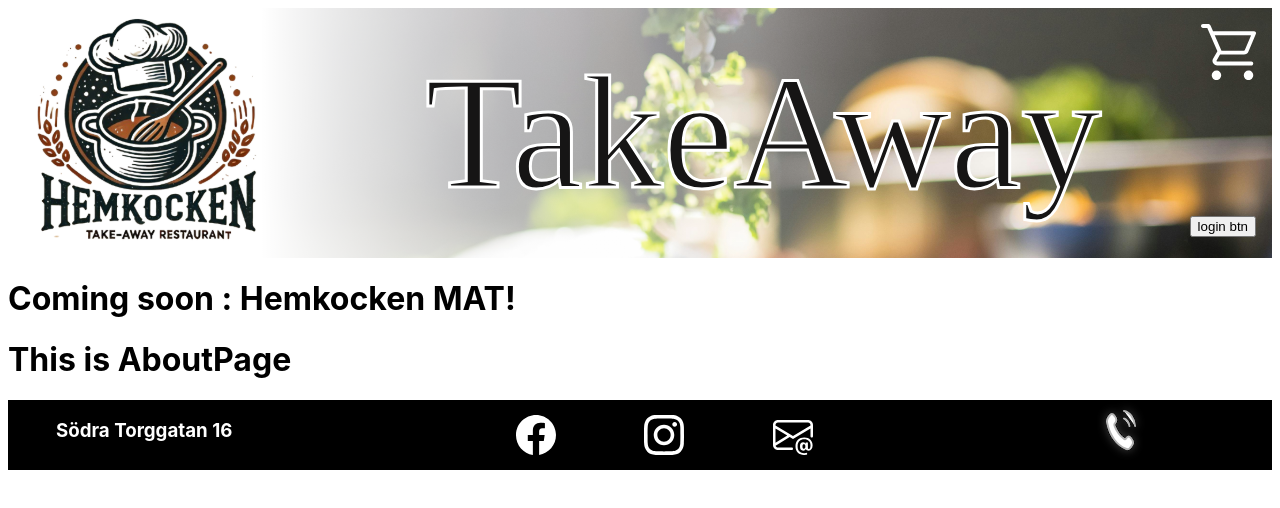
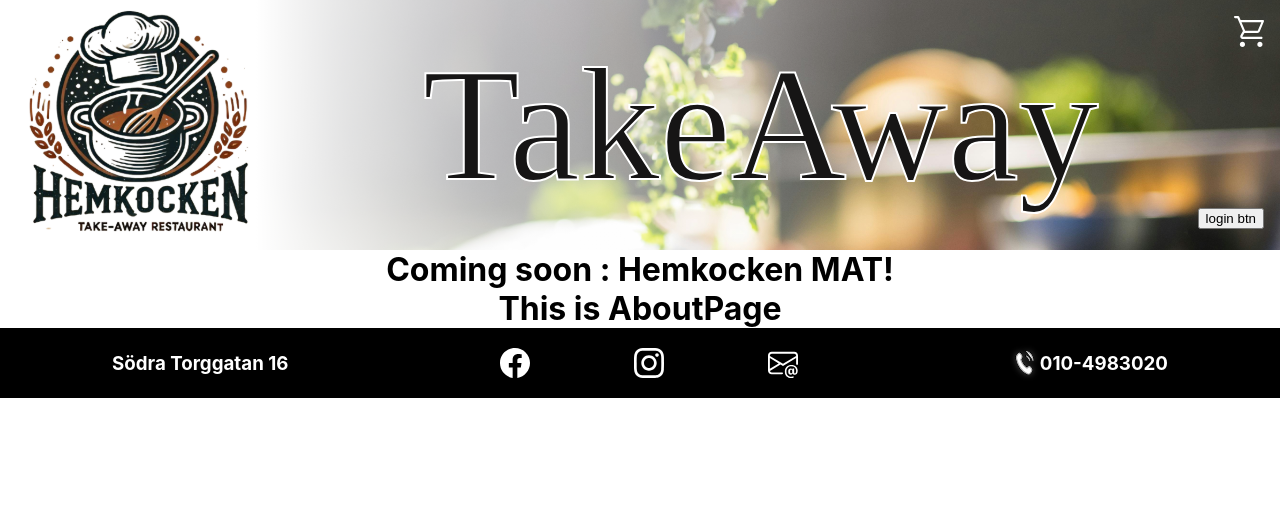
Before and after one commit to Lennstorm/bionicFullstack, a React (Vite) app in the folder bionicFrontend/: page /about in a window 1280 px wide. Shown: the top 508 px of the page. Built offline with nearby package versions, Linux system fonts and the light colour scheme; a web font is replaced by a local one.

Commit message:
changes to css for header and footer also changed and linked App.css correctly

```diff
--- a/bionicFrontend/src/App.css
+++ b/bionicFrontend/src/App.css
@@ -1,6 +1,5 @@
-#root {
+* {
   max-width: 1440px;
   margin: 0 auto;
-  padding: 2rem;
   text-align: center;
 }
--- a/bionicFrontend/src/App.tsx
+++ b/bionicFrontend/src/App.tsx
@@ -1,4 +1,5 @@
-import Routers from "./routers/Routers"
+import Routers from "./routers/Routers";
+import './App.css';
 
 
 function App() {
--- a/bionicFrontend/src/components/Footer.tsx
+++ b/bionicFrontend/src/components/Footer.tsx
@@ -13,8 +13,8 @@ function Footer() {
                 <img className='footer-icon' src="./src/assets/insta.svg" alt="" />
                 <img className='footer-icon' src="./src/assets/e-post.svg" alt="" />
             </section>
-            <section className='rightSection'>
-                <img className='footer-telephone' src="./src/assets/telefon.svg" alt="" />
+            <section className='right-section'>
+                <img className='footer-icon telefonAdjust-right' src="./src/assets/telefon.svg" alt="" />
                 <h3 className="footer-text">
                     010-4983020
                 </h3>
--- a/bionicFrontend/src/components/styles/footer.css
+++ b/bionicFrontend/src/components/styles/footer.css
@@ -5,31 +5,38 @@
     display: flex;
     flex-direction: row;
     justify-content: space-between;
-    padding-left: 3rem;
-    padding-right: 3rem;
+    padding-left: 2rem;
+    padding-right: 2rem;
 }
 
 .footer-text {
     color: white;
-    text-align: center;
 }
 
 .left-section {
     height: 100%;
+    display: flex;
+    justify-content: center;
+    align-items: center;
 }
 
 .socials-section {
+    width: 33%;
     display: flex;
     justify-content: space-around;
-    width: 33%;
 }
 
 .right-section {
     display: flex;
-    flex-direction: row;
-    justify-content: center;
+    align-items: center;
+    justify-content: flex-start;
+    gap: 4px;
+}
+
+.telefonAdjust-right {
+    margin-right: -4px;
 }
 
 .footer-icon {
-    width: 40px;
+    width: 30px;
 }
--- a/bionicFrontend/src/components/styles/header.css
+++ b/bionicFrontend/src/components/styles/header.css
@@ -22,13 +22,14 @@
     font-style: normal;
     font-size: 160px;
     color: #161515;
-    -webkit-text-stroke: 3px white;
+    -webkit-text-stroke: 2px white;
 }
 
 .kundkorg {
     position: absolute;
     top: 1rem;
     right: 1rem;
+    width: 30px;
 }
 
 .login-btn {
```
